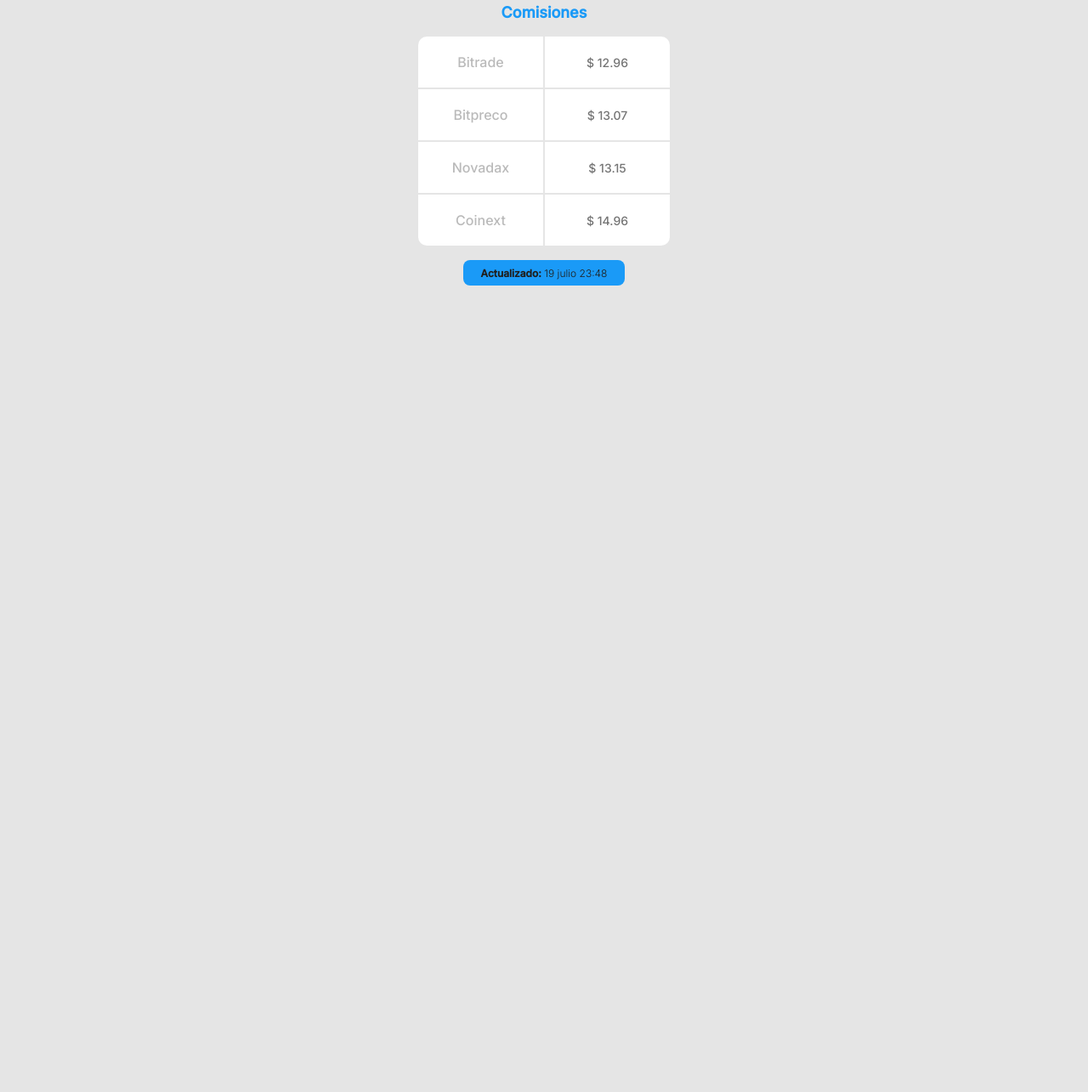
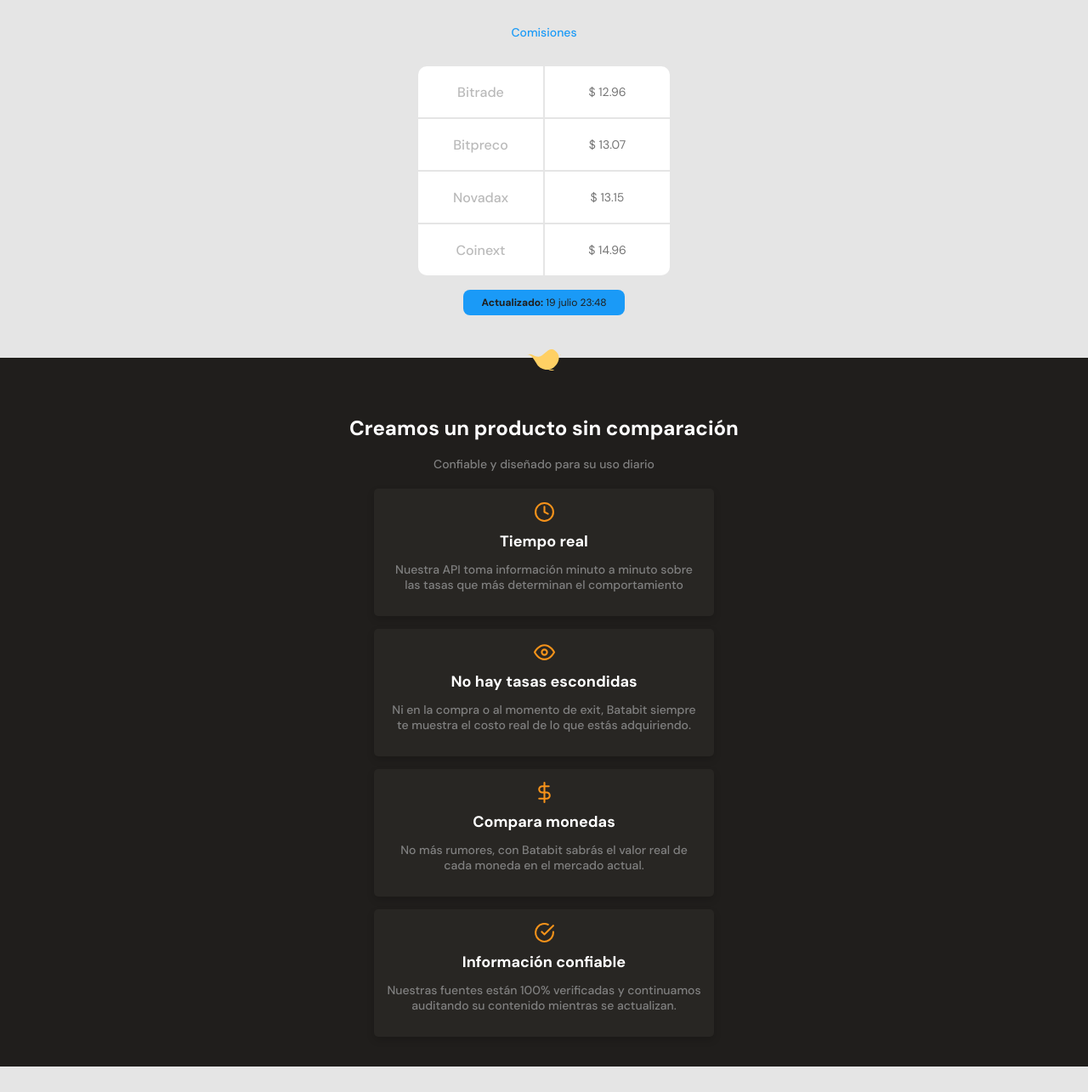
Before and after one commit to dan2005p/MobileFirst, a plain HTML site: page index.html in a window 1280 px wide. Shown: the part 1126-2411 px from the top of the page at 85% size. Before the commit the page ends 1462 px from the top, so only its background shows below. Drawn offline with Linux system fonts and the light colour scheme.

Commit message:
benefits

```diff
--- a/index.html
+++ b/index.html
@@ -20,6 +20,7 @@
         </div>
     </header>
     <main>
+        <!-- Tasas section -->
         <section class="main-exchange-container">
             <div class="backgroundImg"></div>
             <div class="main-exchage-container--title">
@@ -52,7 +53,7 @@
                     <div class="currency-table--date">
                         <p> <b>Actualizado:</b> 31 junio 23:45</p>
                     </div>
-
+                </div>
                     <div class="secundary-currency-table">
                         <p class="currency-table--title">Comisiones</p>
                         <div class="currency-table--container">
@@ -83,7 +84,49 @@
                 </div>
             </section>
         </section>
-        <section></section>
+        <!-- Benefits section -->
+        <section class="main-product-detail">
+            <span class="product-detail--batata-logo"></span>
+            <div class="product-detail--title">
+                <h2>Creamos un producto sin comparación</h2>
+                <p>Confiable y diseñado para su uso diario</p>
+            </div>
+            <section class="product-cards--container">
+                <article class="product-detail--card">
+                    <span class="clock"></span>
+                    <p class="product--card-title">Tiempo real</p>
+                    <p class="product--card-body">
+                        Nuestra API toma información minuto a minuto sobre las tasas que más determinan el comportamiento
+                    </p>
+                </article>
+
+                <article class="product-detail--card">
+                    <span class="eye"></span>
+                    <p class="product--card-title">No hay tasas escondidas</p>
+                    <p class="product--card-body">
+                        Ni en la compra o al momento de exit, Batabit siempre te muestra el costo real de lo que estás adquiriendo.
+                    </p>
+                </article>
+
+                <article class="product-detail--card">
+                    <span class="dollar"></span>
+                    <p class="product--card-title">Compara monedas</p>
+                    <p class="product--card-body">
+                        No más rumores, con Batabit sabrás el valor real de cada moneda en el mercado actual.
+                    </p>
+                </article>
+
+                <article class="product-detail--card">
+                    <span class="check"></span>
+                    <p class="product--card-title">Información confiable</p>
+                    <p class="product--card-body">
+                        Nuestras fuentes están 100% verificadas y continuamos auditando su contenido mientras se actualizan.
+                    </p>
+                </article>
+            </section>
+        </section>
+
+
         <section></section>
         <section></section>
     </main>
--- a/styles.css
+++ b/styles.css
@@ -244,6 +244,7 @@
 }
 .secundary-currency-table {
     margin-top: 30px;
+    margin-bottom: 50px;
 }
 .secundary-currency-table .currency-table--title {
     color: var(--secundary-blue)
@@ -251,3 +252,116 @@
 .secundary-currency-table .currency-table--date {
     background-color: var(--secundary-blue);
 }
+
+.main-product-detail {
+    position: relative;
+    width: 100%;
+    min-width: 320px;
+    height: auto;
+    padding: 20px 10px;background-color: var(--warm-black);
+}
+
+.product-detail--batata-logo {
+    position: absolute;
+    top: -10px;
+    left: calc(50% - 20px);
+    width: 40px;
+    height:25px;
+    background-image: url("./assets/images/logo.svg");
+}
+
+.product-detail--title {
+    width: 90%;
+    min-width: 288px;
+    height: auto;
+    margin: 0 auto;
+    margin-top: 50px;
+    text-align: center;
+}
+
+.product-detail--title h2 {
+    margin-bottom: 20px;
+    font-size: 2.4rem;
+    font-weight: bold;
+    line-height: 2.6rem;
+    color: var(--just-white);
+}
+
+.product-detail--title p {
+    margin-bottom: 20px;
+    font-size: 1.4rem;
+    font-weight: 500;
+    line-height: 1.8rem;
+    color: #808080;
+}
+
+.product-detail--card {
+    width: 90%;
+    min-width: 288px;
+    max-width: 400px;
+    height: 150px;
+    margin: 15px auto;
+    padding: 15px;
+    background-color: var(--black);
+    border-radius: 5px;
+    box-shadow: 0 4px 8px rgba(0, 0, 0, 0.16);
+}
+
+.product-detail--card .clock {
+    display: inline-block;
+    width: 25px;
+    height: 25px;
+    margin-bottom: 10px;
+    background-image: url(./assets/icons/clock.svg);
+    background-size: cover;
+    background-position: center;
+    background-repeat: no-repeat;
+}
+
+.product-detail--card .eye {
+    display: inline-block;
+    width: 25px;
+    height: 25px;
+    margin-bottom: 10px;
+    background-image: url(./assets/icons/eye.svg);
+    background-size: cover;
+    background-position: center;
+    background-repeat: no-repeat;
+}
+
+.product-detail--card .dollar {
+    display: inline-block;
+    width: 25px;
+    height: 25px;
+    margin-bottom: 10px;
+    background-image: url(./assets/icons/dollar-sign.svg);
+    background-size: cover;
+    background-position: center;
+    background-repeat: no-repeat;
+}
+
+.product-detail--card .check {
+    display: inline-block;
+    width: 25px;
+    height: 25px;
+    margin-bottom: 10px;
+    background-image: url(./assets/icons/check-circle.svg);
+    background-size: cover;
+    background-position: center;
+    background-repeat: no-repeat;
+}
+
+.product--card-title {
+    margin-bottom: 15px;
+    font-size: 1.8rem;
+    font-weight: bold;
+    line-height: 1.8rem;
+    color: var(--just-white);
+}
+
+.product--card-body {
+    font-size: 1.4rem;
+    font-weight: 500;
+    line-height: 1.8rem;
+    color: #808080;
+}
```
